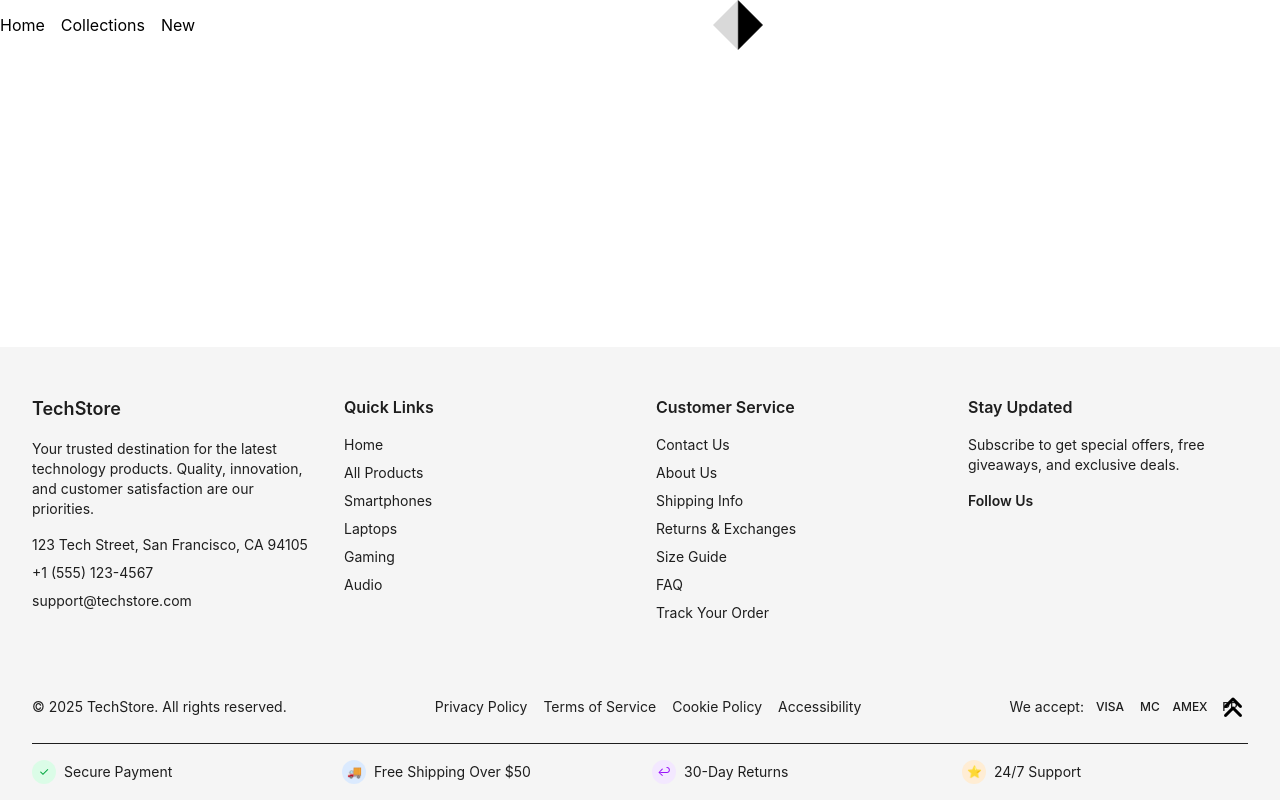
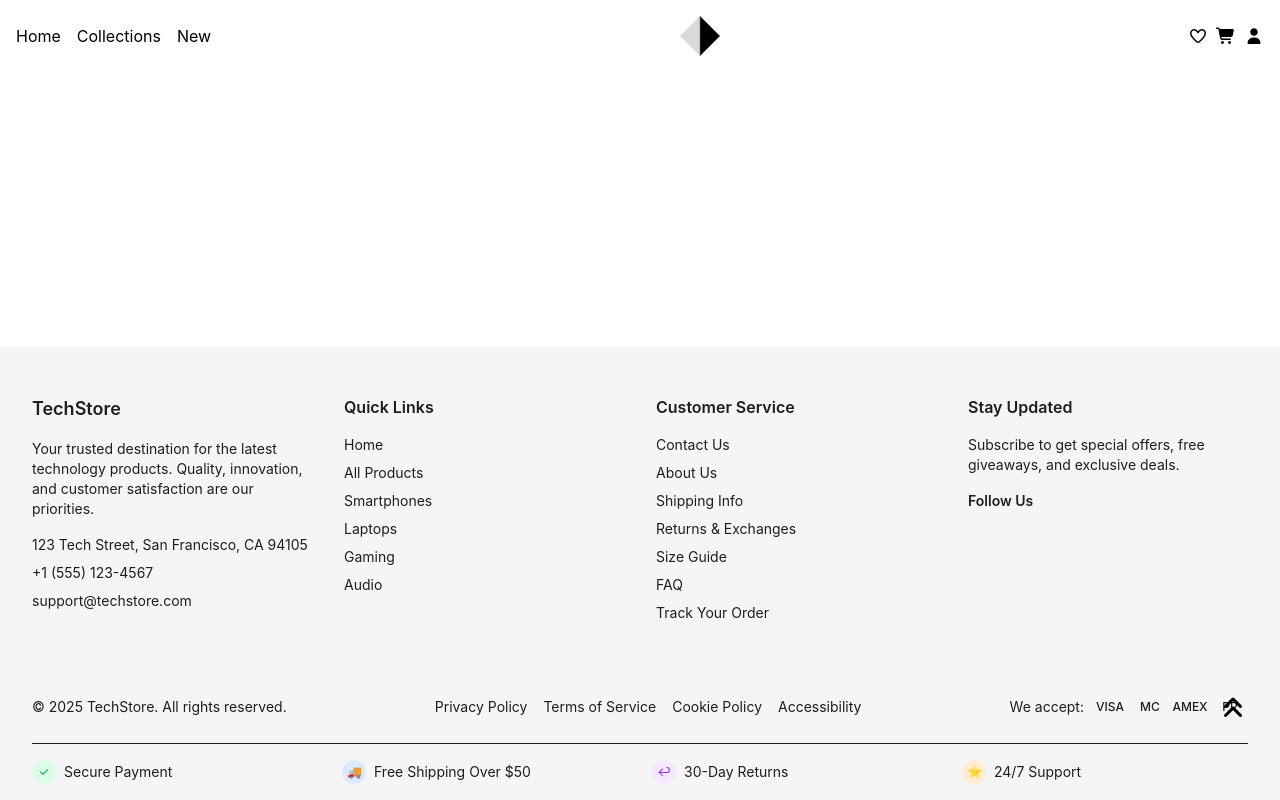
Before and after one commit to Axcel-Designs/ashinityEcommerceProject, a React (Vite) app: page /new in a window 1280 px wide. Built offline with nearby package versions, Linux system fonts and the light colour scheme.

Commit message:
Final project

```diff
--- a/src/components/Header.tsx
+++ b/src/components/Header.tsx
@@ -15,17 +15,24 @@ const navLinks: NavLinkProps[] = [
 
 export default function Header() {
   return (
-    <header>
+    <header className="max-md:p-2 p-4">
       <div className="flex flex-row justify-between items-center ">
-        <nav className="flex flex-row gap-4">
+        <nav className="hidden sm:flex flex-row gap-4">
           {navLinks.map((link) => (
             <NavLink key={link.path} to={link.path} > {link.label}</NavLink>
           ))}
         </nav>
-        <div>
+        <div className="sm:hidden">
+          <i className=" fa-solid fa-bars fa-xl"></i>
+        </div>
+        <div className="w-10">
           <img src={logo} alt="" />
         </div>
-        <div></div>
+        <div className="flex flex-row gap-2">
+          <i className=" fa-regular fa-heart"></i>
+          <i className=" fa-solid fa-cart-shopping"></i>
+          <i className=" fa-solid fa-user"></i>
+        </div>
       </div>
       <div></div>
     </header>
```
